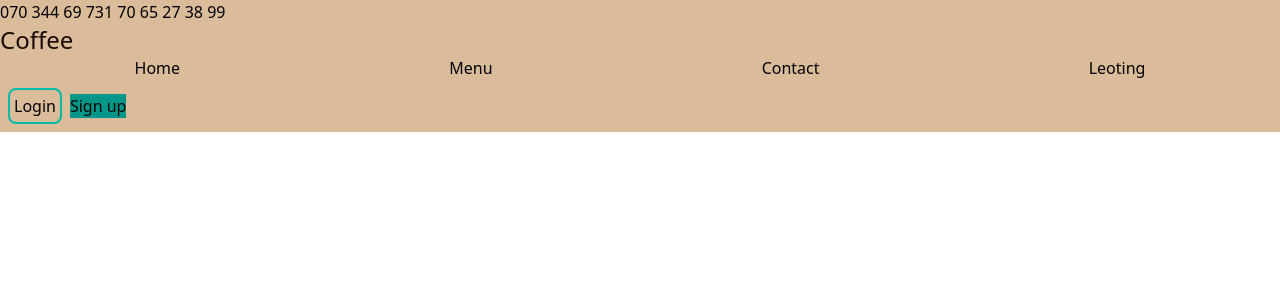
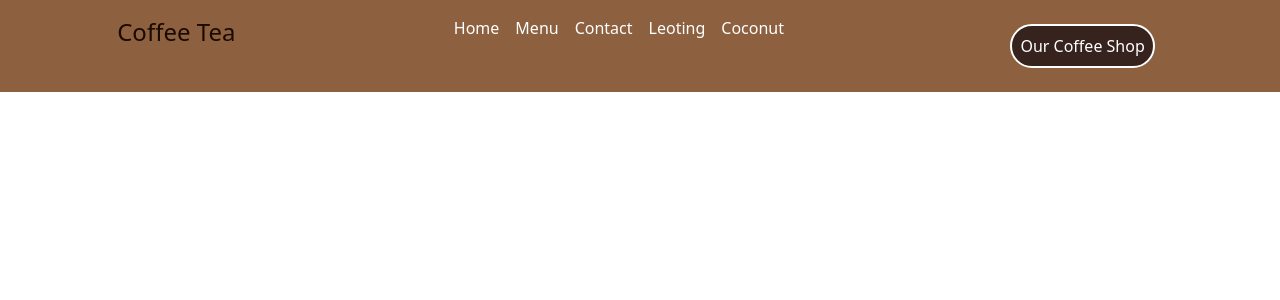
Before and after one commit to Developerfiyin/Finpay-project, a React (Vite) app: page / in a window 1280 px wide. Shown: the top 300 px of the page. Built offline with nearby package versions, Linux system fonts and the light colour scheme.

Commit message:
Updated header.jsx

```diff
--- a/src/Components/Header.jsx
+++ b/src/Components/Header.jsx
@@ -2,21 +2,21 @@ import React from 'react'
 
 const Header = () => {
   return (
-    <div className=' bg-[#DABC9A]'>
-
-   <img src="" alt="" /> 070 344 69 731 70 65 27 38 99
-   <h3 className='text-[#1A0A00] text-2xl font-medium'>Coffee</h3>
+    <div className=' bg-[#8d603f] py-4 px-2 text-white'>
     <div className='flex justify-around'>
+   <h3 className='text-[#1A0A00] text-2xl font-medium'>Coffee Tea</h3>
+    <div className='flex justify-center space-x-4'>
    <a href="#home">Home</a>
    <a href="#menu">Menu</a>
    <a href="#contact">Contact</a>
    <a href="#leoting">Leoting</a>
+   <a href="#coconut">Coconut</a>
     </div>
 
-    <button className='border-2 border-teal-500 m-2 p-1 rounded-lg text-base font-medium '>Login </button>
-    <button className='bg-teal-600'>Sign up</button>
+    <button className='border-2 bg-[#36231D] m-2 p-2 rounded-3xl text-base font-medium'>Our Coffee Shop</button>
 
     </div>
+     </div>
   )
 }
 
```
